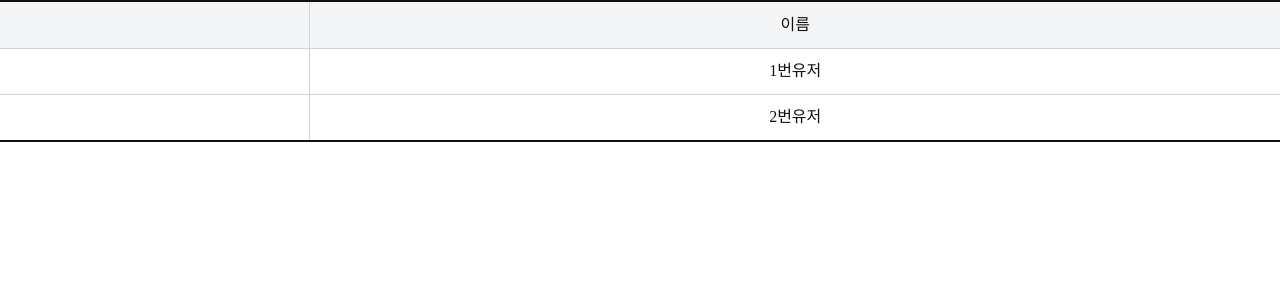
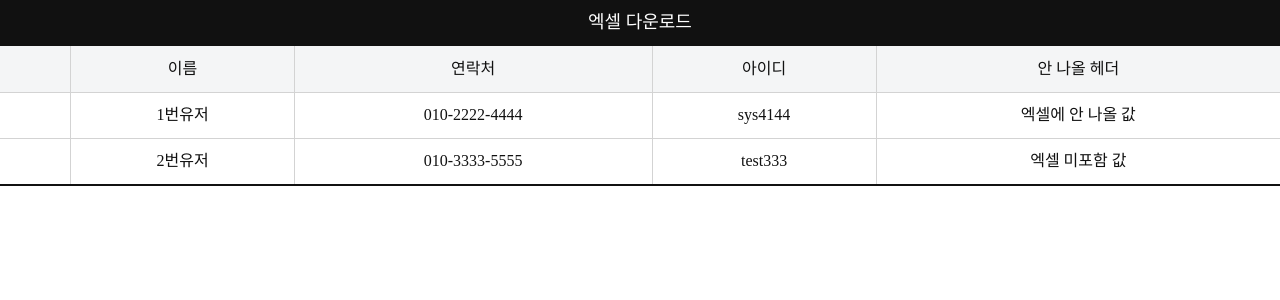
Before and after one commit to Lee-Sang-Beom/commonComponent, a Next.js app: page /table in a window 1280 px wide. Shown: the top 300 px of the page. Built offline with nearby package versions, Linux system fonts and the light colour scheme.

Commit message:
엑셀 다운로드 예시 데이터 추가

```diff
--- a/app/table/page.tsx
+++ b/app/table/page.tsx
@@ -1,17 +1,50 @@
 "use client";
+import Button from "@/components/Button/Button";
 import Table, { TableHeader } from "@/components/Table/Table";
+import ExcelExport from "@/hooks/ExcelDownload/ExcelExport";
 
 export default function TablePage() {
     const header: TableHeader[] = [
-        { name: "선택", value: "checked", form: "allCheck" },
+        { name: "선택", value: "checked", form: "allCheck", excelYn: false },
         {
             name: "이름",
             value: "userNm",
         },
+        {
+            name: "연락처",
+            value: "userTelNo",
+            accessFn: (item: any) => {
+                return <span>{item.userTelNo.replace(/(\d{3})(\d{3,4})(\d{4})/, "$1-$2-$3")}</span>;
+            },
+            excelValue: (item: any) => {
+                return item.userTelNo.replace(/(\d{3})(\d{3,4})(\d{4})/, "$1-$2-$3");
+            },
+        },
+        { name: "아이디", value: "userId" },
+        { name: "안 나올 헤더", value: "none", excelYn: false },
     ];
 
-    const data = [{ userNm: "1번유저" }, { userNm: "2번유저" }];
+    const data = [
+        { userNm: "1번유저", userTelNo: "01022224444", userId: "sys4144", none: "엑셀에 안 나올 값" },
+        { userNm: "2번유저", userTelNo: "01033335555", userId: "test333", none: "엑셀 미포함 값" },
+    ];
     return (
-        <Table<any> data={data} headers={header} tableType={"vertical"} tableCaption={""} itemTitle={""} ref={null} />
+        <>
+            <Button
+                text={"엑셀 다운로드"}
+                id={""}
+                onClickEvent={function (): void {
+                    ExcelExport(data, header, "test");
+                }}
+            ></Button>
+            <Table<any>
+                data={data}
+                headers={header}
+                tableType={"vertical"}
+                tableCaption={""}
+                itemTitle={""}
+                ref={null}
+            />
+        </>
     );
 }
--- a/components/Table/Table.tsx
+++ b/components/Table/Table.tsx
@@ -41,7 +41,7 @@ export interface TableHeader {
      */
     excelValue?: Function;
     /**
-     * 엑셀에 출력할지 여부
+     * 엑셀에 출력할지 여부, 기본 값은 true, false 로 설정시 엑셀 다운로드에 해당 컬럼 미포함
      */
     excelYn?: boolean;
 }
```
